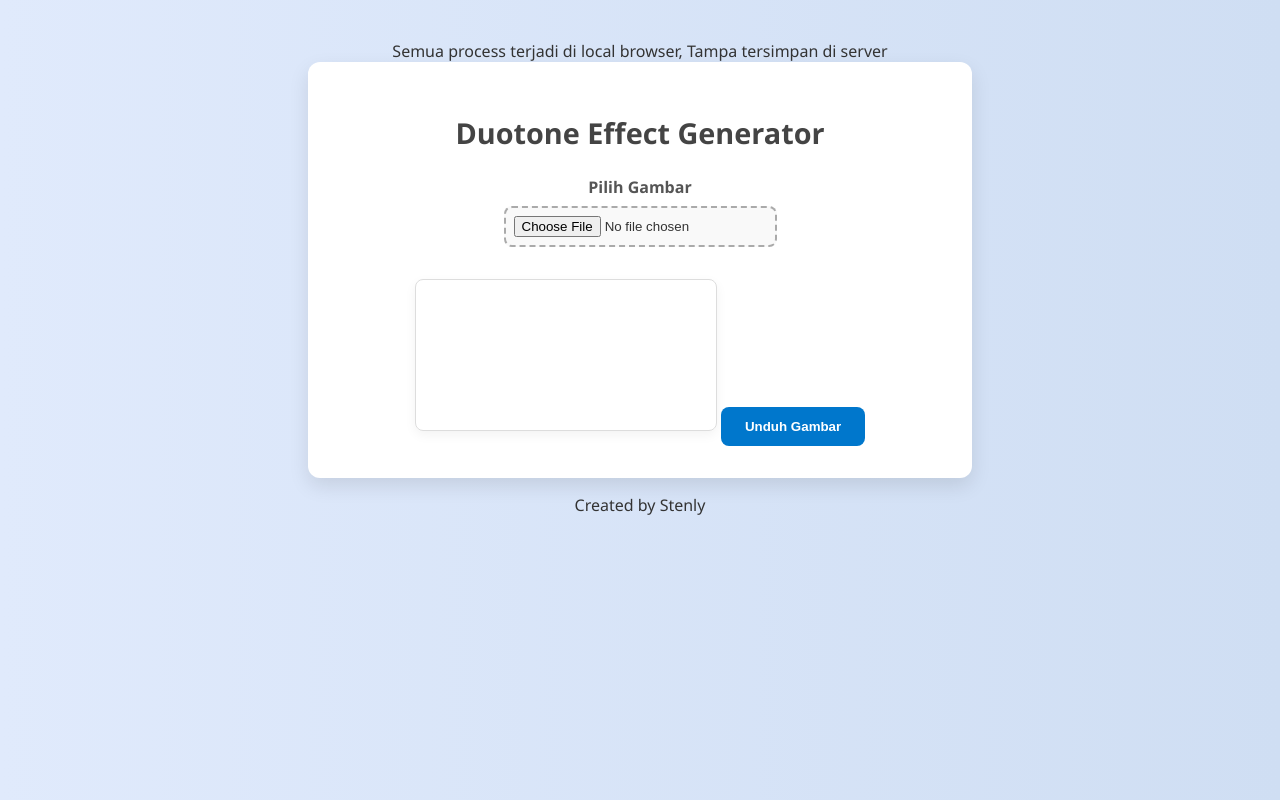
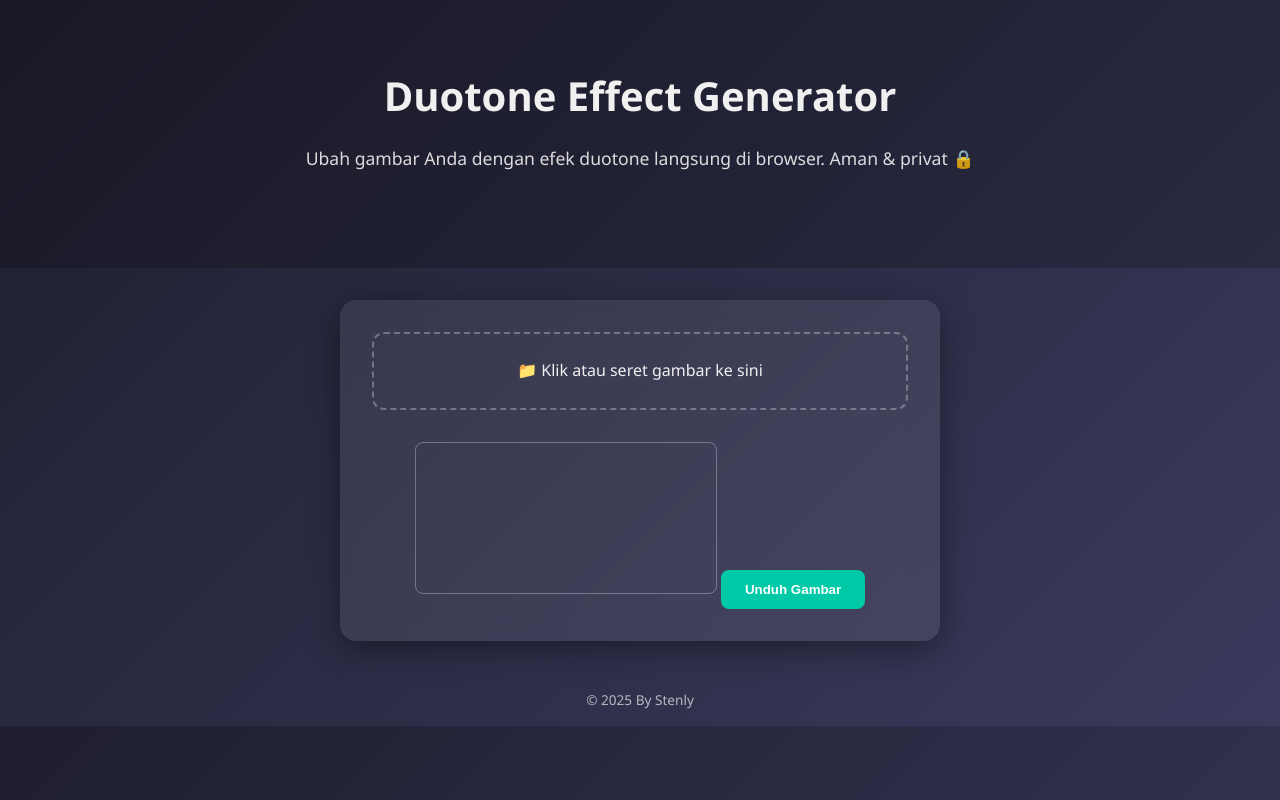
Before and after one commit to stenly-samberi/Brave-Pink-Hero-Green, a plain HTML site: page index.html in a window 1280 px wide. Drawn offline with Linux system fonts and the light colour scheme.

Commit message:
dsadsada

```diff
--- a/index.html
+++ b/index.html
@@ -1,28 +1,36 @@
 <!DOCTYPE html>
 <html lang="id">
 <head>
-  <meta charset="UTF-8">
-  <meta name="viewport" content="width=device-width, initial-scale=1.0">
+  <meta charset="UTF-8" />
+  <meta name="viewport" content="width=device-width, initial-scale=1.0" />
   <title>Duotone Effect Generator</title>
-  <link rel="stylesheet" href="style.css">
+  <link rel="stylesheet" href="style.css" />
 </head>
 <body>
+  <header class="hero">
+    <div class="hero-content">
+      <h1>Duotone Effect Generator</h1>
+      <p>Ubah gambar Anda dengan efek duotone langsung di browser. Aman & privat 🔒</p>
+      <!-- <a href="#tool" class="cta-button">Mulai Sekarang</a> -->
+    </div>
+  </header>
 
-    <label for="">Semua process terjadi di local browser, Tampa tersimpan di server</label>
+  <main id="tool" class="tool-section">
+    <div class="tool-card">
+      <label for="upload" class="upload-area">
+        <span>📁 Klik atau seret gambar ke sini</span>
+        <input type="file" id="upload" accept="image/*" />
+      </label>
 
-  <div class="container">
-    <h1>Duotone Effect Generator</h1>
-    <label for="upload" class="upload-label">Pilih Gambar</label>
-    <input type="file" id="upload" accept="image/*">
-    <canvas id="canvas"></canvas>
-    <button id="download">Unduh Gambar</button>
-  </div>
+      <canvas id="canvas"></canvas>
+      <button id="download"> Unduh Gambar</button>
+    </div>
+  </main>
 
   <footer>
-    <p>Created by Stenly</p>
+    <p>© 2025 By Stenly</p>
+  </footer>
 
   <script src="script.js"></script>
-
-
 </body>
 </html>
--- a/style.css
+++ b/style.css
@@ -1,68 +1,135 @@
+/* Reset dan dasar */
+* {
+  box-sizing: border-box;
+  margin: 0;
+  padding: 0;
+}
+
 body {
   font-family: 'Segoe UI', sans-serif;
-  background: linear-gradient(to right, #e0eafc, #cfdef3);
-  color: #333;
+  background: linear-gradient(135deg, #1e1e2f, #3a3a5d);
+  color: #f0f0f0;
+  line-height: 1.6;
+}
+
+/* Hero Section */
+.hero {
+  display: flex;
+  align-items: center;
+  justify-content: center;
   text-align: center;
+  padding: 4rem 2rem;
+  background: rgba(0, 0, 0, 0.2);
+}
+
+.hero-content h1 {
+  font-size: 2.5rem;
+  margin-bottom: 1rem;
+}
+
+.hero-content p {
+  font-size: 1.1rem;
+  margin-bottom: 2rem;
+  opacity: 0.9;
+}
+
+.cta-button {
+  background: #00c9a7;
+  color: white;
+  padding: 0.75rem 1.5rem;
+  border-radius: 8px;
+  text-decoration: none;
+  font-weight: bold;
+  transition: background 0.3s ease;
+}
+
+.cta-button:hover {
+  background: #00b38f;
+}
+
+/* Tool Section */
+.tool-section {
+  display: flex;
+  justify-content: center;
   padding: 2rem;
 }
 
-.container {
+.tool-card {
+  background: rgba(255, 255, 255, 0.08);
+  backdrop-filter: blur(14px);
+  border-radius: 16px;
+  padding: 2rem;
   max-width: 600px;
-  margin: auto;
-  background: white;
-  padding: 2rem;
-  border-radius: 12px;
-  box-shadow: 0 8px 20px rgba(0, 0, 0, 0.1);
+  width: 100%;
+  text-align: center;
+  box-shadow: 0 8px 32px rgba(0, 0, 0, 0.4);
 }
 
-h1 {
-  font-size: 1.8rem;
-  margin-bottom: 1.5rem;
-  color: #444;
+/* Upload Area */
+.upload-area {
+  display: block;
+  padding: 1.5rem;
+  border: 2px dashed rgba(255, 255, 255, 0.3);
+  border-radius: 12px;
+  cursor: pointer;
+  margin-bottom: 1rem;
+  transition: background 0.3s ease, border-color 0.3s ease;
 }
 
-.upload-label {
-  display: inline-block;
-  margin-bottom: 0.5rem;
-  font-weight: bold;
-  color: #555;
+.upload-area:hover {
+  background: rgba(255, 255, 255, 0.1);
+  border-color: white;
 }
 
 input[type="file"] {
-  display: block;
-  margin: 0 auto 1rem auto;
-  padding: 0.5rem;
-  border: 2px dashed #aaa;
-  border-radius: 8px;
-  background-color: #f9f9f9;
-  cursor: pointer;
-  transition: border-color 0.3s ease;
+  display: none;
 }
 
-input[type="file"]:hover {
-  border-color: #666;
-}
-
+/* Canvas */
 canvas {
   margin-top: 1rem;
   max-width: 100%;
   border-radius: 8px;
-  border: 1px solid #ddd;
-  box-shadow: 0 4px 12px rgba(0, 0, 0, 0.05);
+  border: 1px solid rgba(255, 255, 255, 0.3);
 }
 
+/* Button */
 button {
   margin-top: 1.5rem;
   padding: 0.75rem 1.5rem;
-  background: #0077cc;
+  background: #00c9a7;
   color: white;
   font-weight: bold;
   border: none;
   border-radius: 8px;
   cursor: pointer;
-  transition: background 0.3s ease;
+  transition: transform 0.1s ease, background 0.3s ease;
 }
 
 button:hover {
-  background: #005fa3;
+  background: #00b38f;
+  transform: scale(1.05);
 }
+
+/* Footer */
+footer {
+  text-align: center;
+  padding: 1rem;
+  font-size: 0.85rem;
+  opacity: 0.7;
+}
+
+/* Responsif */
+@media (max-width: 768px) {
+  .hero-content h1 {
+    font-size: 2rem;
+  }
+
+  .tool-card {
+    padding: 1.5rem;
+  }
+
+  .cta-button {
+    padding: 0.6rem 1.2rem;
+  }
+}
```
